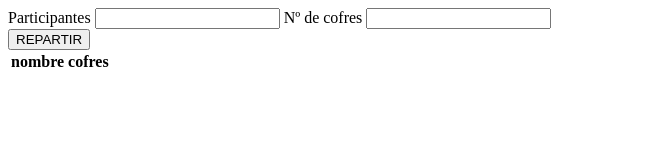
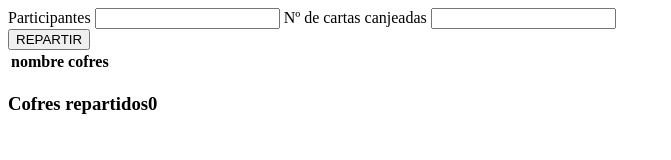
Before and after one commit to DrakZxho/repartidor-de-cofres, a plain HTML site: page index.html in a window 1280 px wide. Both pictures are taken after a click on the button "REPARTIR". Shown: the whole page, without its empty margins (0-671 px from the left). Drawn offline with Linux system fonts and the light colour scheme.

Commit message:
cambio de cofres a cartas

```diff
--- a/index.html
+++ b/index.html
@@ -8,7 +8,7 @@
     <body>
         <label for="participantes">Participantes</label>
         <input type="text" name="participantes" id="participantes">
-        <label for="cofres">Nº de cofres</label>
+        <label for="cofres">Nº de cartas canjeadas</label>
         <input type="number" name="cofres" id="cofres"><br/>
         <input type="button" value="REPARTIR" id="boton" onclick="boton();">
         <div id="resultado"></div>
--- a/index.js
+++ b/index.js
@@ -1,5 +1,5 @@
 function boton(){
-    const cofres = document.getElementById('cofres').value / 5;
+    const cofres = document.getElementById('cofres').value * 5;
     let texto = document.getElementById('participantes').value;
     let participantes = texto.split(",");
     let premios = new Array;
@@ -10,7 +10,7 @@ function boton(){
     }
     for(let i = 0; i < cofres; i++){
         let aleatorio =  Math.floor(Math.random()*(participantes.length));
-        premios[aleatorio] += 5;
+        premios[aleatorio] += 1;
     }
     for(let i = 0; i <= aux; i++){
         resultado += "<th>nombre</th><th>cofres</th>";
@@ -29,5 +29,6 @@ function boton(){
         }
     }
     resultado += "</table>";
+    resultado += "<h3>Cofres repartidos" + cofres + "</h3>"
     document.getElementById("resultado").innerHTML = resultado;
 };
```
